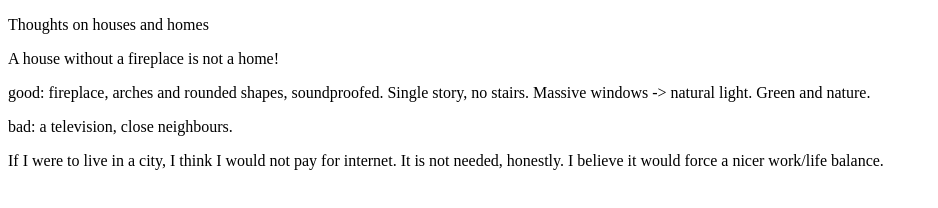
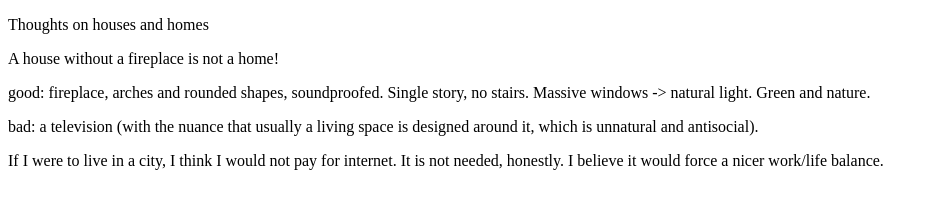
Before and after one commit to Kaya-Sem/website, a plain HTML site: page data/home.html in a window 1280 px wide. Shown: the whole page, without its empty margins (0-938 px from the left). Drawn offline with Linux system fonts and the light colour scheme.

Commit message:
update home

```diff
--- a/data/home.html
+++ b/data/home.html
@@ -19,7 +19,7 @@
         light. Green and
         nature.</p>
 
-    <p> bad: a television, close neighbours.</p>
+    <p> bad: a television (with the nuance that usually a living space is designed around it, which is unnatural and antisocial).</p>
 
 
 
```
